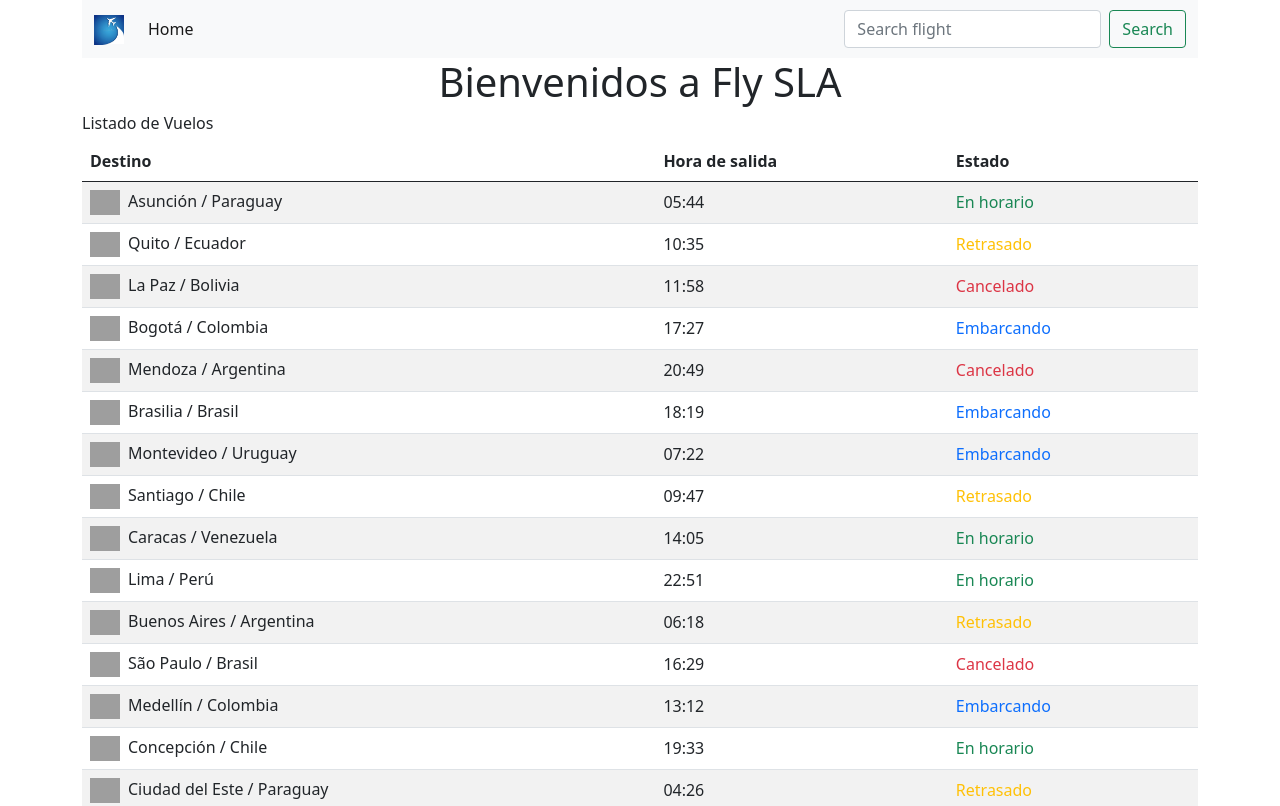
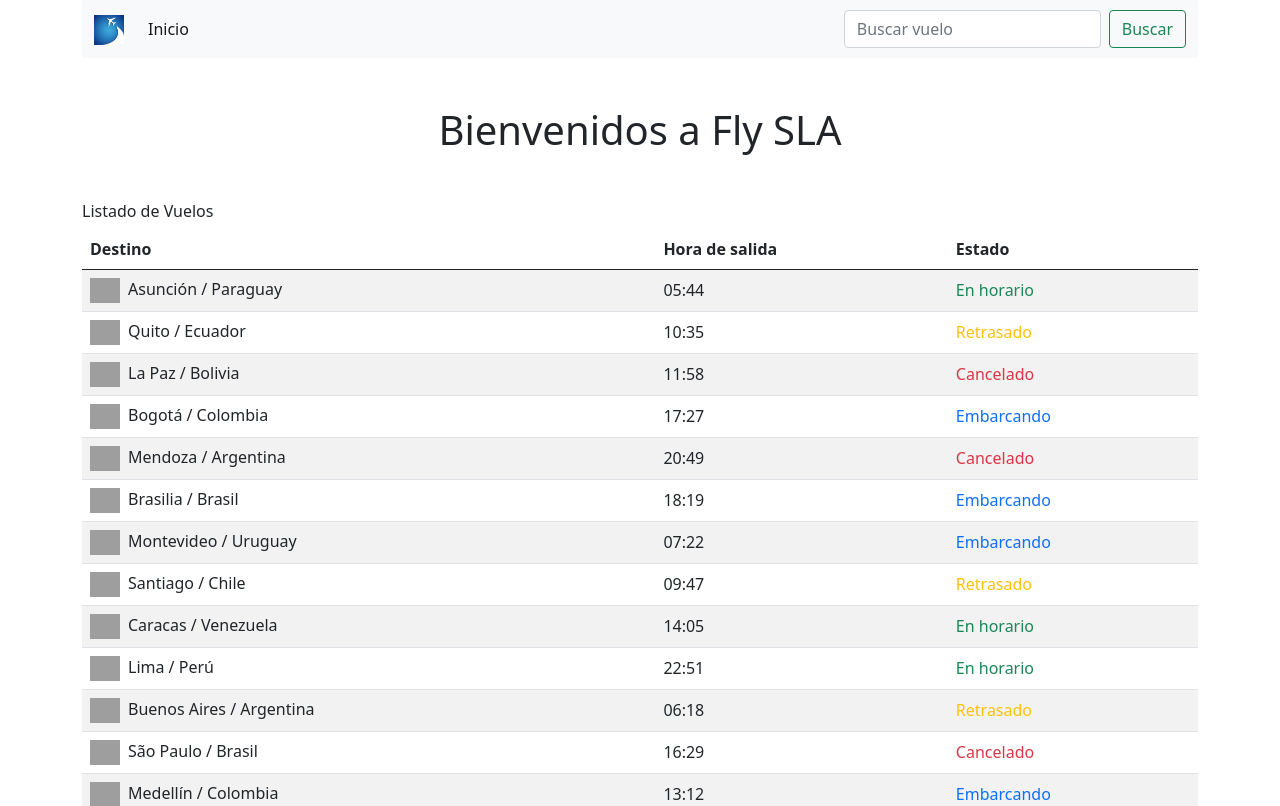
Before and after one commit to arandadiegoa/aeropuerto, a plain HTML site: page index.html in a window 1280 px wide. Shown: the top 806 px of the page. Drawn offline with nearby package versions, Linux system fonts and the light colour scheme; grey boxes are pictures that could not be loaded.

Commit message:
Finalización de Desarrollo

```diff
--- a/index.html
+++ b/index.html
@@ -23,22 +23,22 @@
         <div class="collapse navbar-collapse" id="navbarSupportedContent">
           <ul class="navbar-nav me-auto mb-2 mb-lg-0">
             <li class="nav-item">
-              <a class="nav-link active" aria-current="page" href="/">Home</a>
+              <a class="nav-link active" aria-current="page" href="/">Inicio</a>
             </li>
           </ul>
           <form class="d-flex" role="search">
-            <input id="inputFlight" class="form-control me-2" type="search" placeholder="Search flight"
+            <input id="inputFlight" class="form-control me-2" type="search" placeholder="Buscar vuelo"
               aria-label="Search" />
-            <button id="btn-search" class="btn btn-outline-success" type="button">Search</button>
+            <button id="btn-search" class="btn btn-outline-success" type="button">Buscar</button>
           </form>
         </div>
       </div>
     </nav>
   </div>
 
-  <div class="container">
+  <div class="container mt-5">
     <h1 class="text-center">Bienvenidos a Fly SLA</h1>
-    <section class="mb-3">
+    <section class="mt-5">
       <h6>Listado de Vuelos</h6>
       <div id="container_flights">
 
```
Also changed, not shown: error/error.html (+2 -2 lines).
